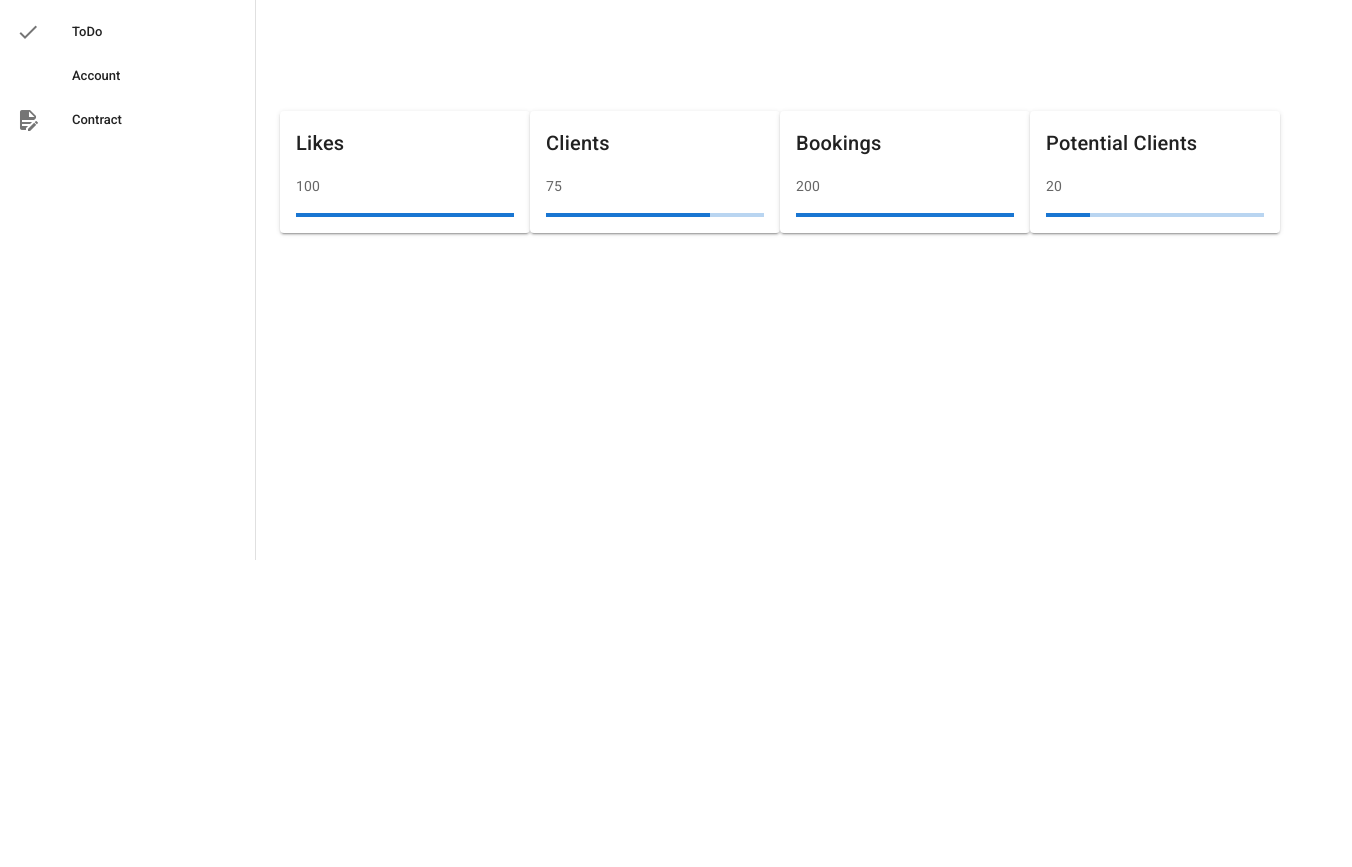
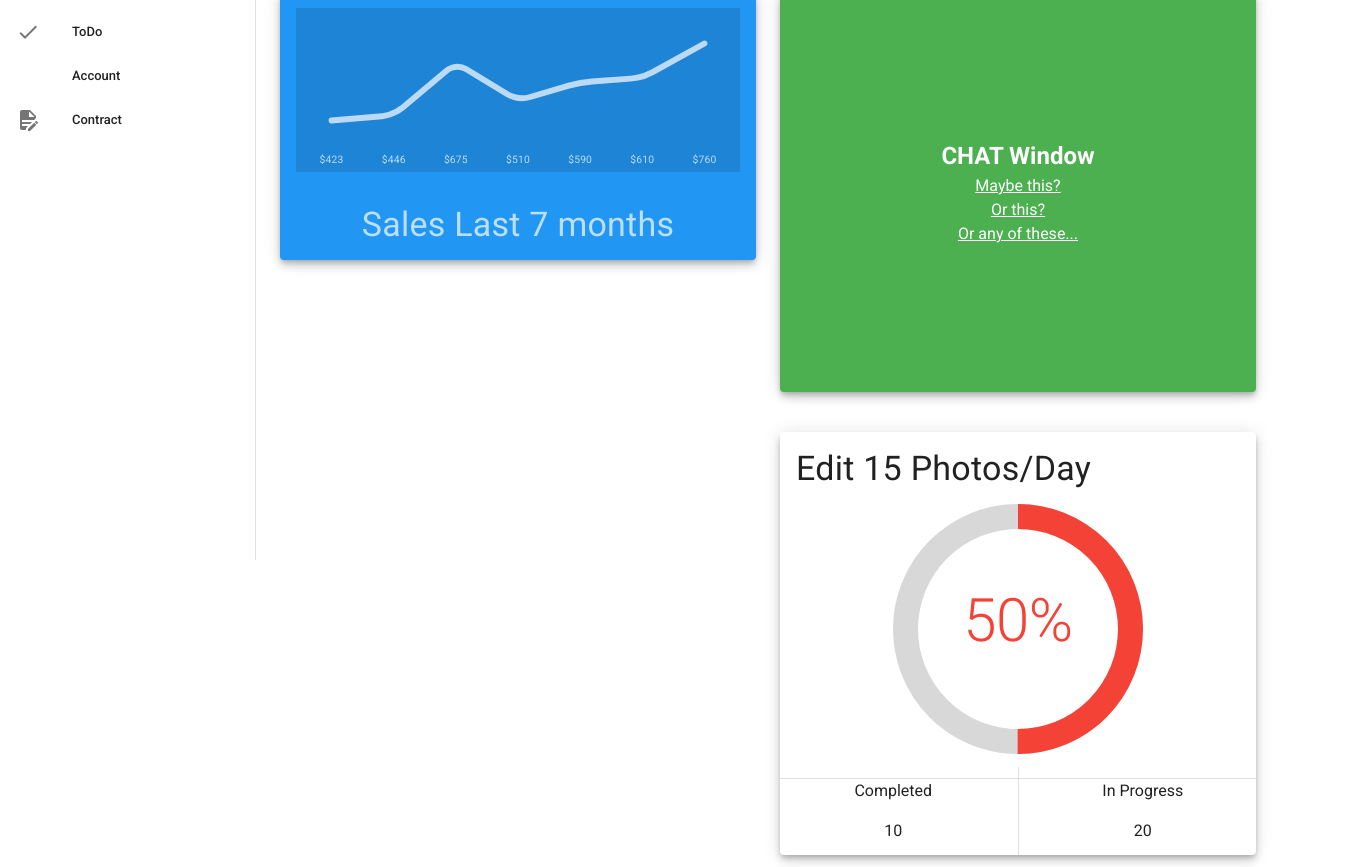
Before and after one commit to CobyYates/Boka, a Vue app: page /dashboard in a window 1280 px wide. Shown: the part 240-1107 px from the top of the page, 1352 px wide, since content can reach past the window. Before the commit the page ends 800 px from the top, so only its background shows below. Built offline with nearby package versions, Linux system fonts and the light colour scheme.

Commit message:
Started Dashboard page
Added cta cards, graph, chat(temp), and goals cards to dashboard

```diff
--- a/src/App.vue
+++ b/src/App.vue
@@ -47,7 +47,6 @@
         :value="messages"
         color="red"
         overlap
-        dot
       >
         <v-icon medium class="white--text">mdi-bell-outline</v-icon>
       </v-badge>
@@ -73,7 +72,7 @@
     },
     data: () => ({
       drawer: null,
-      message: 5,
+      messages: 5,
       show: false,
       creator: true,
       items: [
--- a/src/components/Dashboard/Home.vue
+++ b/src/components/Dashboard/Home.vue
@@ -1,15 +1,28 @@
 <template>
   <v-container class="shrink">
     <v-row>
-      <v-col class="d-flex justify-space-between">
-        <v-card v-for="card in cards" :key="card.title" class="mx-auto" max-width="300" min-width="250">
+      <v-col class="d-flex justify-space-between px-0 mb-4">
+        <v-card
+          v-for="card in cards"
+          :key="card.title"
+          class="mx-3"
+          max-width="300"
+          min-width="250"
+          height="120"
+          :elevation="6"
+        >
           <v-card-text>
-            <p class="title text--primary">
-              {{card.title}}
-            </p>
-            <p>{{card.value}}</p>
+              <v-row>
+                <v-col class="mb-0">
+                    <p class="body-1 text--primary mb-0">{{ card.title }}</p>
+                    <p class="mb-0">{{ card.value }}</p>
+                </v-col>
+                <v-col lg="1" class="d-flex justify-end align-start mb-0">
+                    <v-icon size="50">{{ card.icon }}</v-icon>
+                </v-col>
+              </v-row>
             <div>
-              <v-progress-linear :value="card.value"></v-progress-linear>
+              <v-progress-linear class="mb-0" :value="card.value"></v-progress-linear>
             </div>
           </v-card-text>
         </v-card>
@@ -17,10 +30,62 @@
     </v-row>
     <v-row>
       <v-col>
+        <v-card :elevation="6" class="mx-auto text-center" color="blue" dark max-width="600">
+          <v-card-text>
+            <v-sheet color="rgba(0, 0, 0, .12)">
+              <v-sparkline
+                :value="value"
+                color="rgba(255, 255, 255, .7)"
+                height="100"
+                padding="24"
+                stroke-linecap="round"
+                auto-draw
+                smooth
+              >
+                <template v-slot:label="item"> ${{ item.value }} </template>
+              </v-sparkline>
+            </v-sheet>
+          </v-card-text>
 
+          <v-card-text>
+            <div class="display-1 font-weight-fine">Sales Last 7 months</div>
+          </v-card-text>
+        </v-card>
       </v-col>
       <v-col>
-
+          <v-card :elevation="6" height="400" class="d-flex align-center justify-center" color="green">
+              <div class="text-center">
+                  <h2 class="white--text">CHAT Window</h2>
+                  <a class="white--text" href="https://vuejsexamples.com/a-simple-chat-component-created-with-vue-js/">Maybe this?</a> <br>
+                  <a class="white--text" href="https://vuejsexamples.com/a-modern-group-chat-application-using-vue-js-and-cometchat/">Or this?</a> <br>
+                  <a class="white--text" href="https://vuejsexamples.com/tag/chat/">Or any of these...</a>
+              </div>
+          </v-card>
+          <v-card class="mt-10" :elevation="6">
+            <v-card-title class="display-1">Edit 15 Photos/Day</v-card-title>
+            <div class="d-flex justify-center">
+                <v-progress-circular
+                :rotate="-90"
+                :size="250"
+                :width="25"
+                :value="(goal.complete/goal.goal) * 100"
+                color="red">
+                <p class="display-3">{{ goal.complete/goal.goal * 100 }}%</p>
+            </v-progress-circular>
+            </div>
+            <v-divider class="mt-6"></v-divider>
+            <v-row>
+                <v-col class="text-center">
+                    <p>Completed</p>
+                    {{goal.complete}}
+                </v-col>
+                <v-divider vertical></v-divider>
+                <v-col class="text-center">
+                    <p>In Progress</p>
+                    {{goal.goal}}
+                </v-col>
+            </v-row>
+          </v-card>
       </v-col>
     </v-row>
   </v-container>
@@ -28,14 +93,24 @@
 
 <script>
 export default {
-    data: () => ({
-        cards: [
-            { title: "Likes", icon: "", value: 100, },
-            { title: "Clients", icon: "", value: 75, },
-            { title: "Bookings", icon: "", value: 200, },
-            { title: "Potential Clients", icon: "", value: 20, },
-        ]
-    })
+  data: () => ({
+    cards: [
+      { title: "Likes", icon: "mdi-thumb-up", value: 100, backColor: "", color: "" },
+      { title: "Clients", icon: "mdi-account-box-multiple", value: 75, backColor: "", color: "" },
+      { title: "Bookings", icon: "mdi-camera", value: 200, backColor: "", color: "" },
+      { title: "Potential Clients", icon: "mdi-account-clock", value: 20, backColor: "", color: "" }
+    ],
+    value: [
+        423,
+        446,
+        675,
+        510,
+        590,
+        610,
+        760,
+      ],
+    goal: {goal: 20, complete: 10}
+  })
 };
 </script>
 
```
